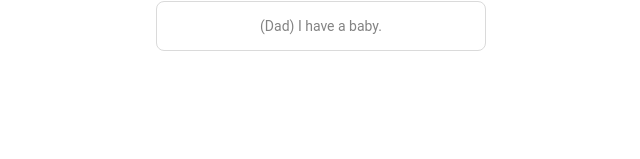
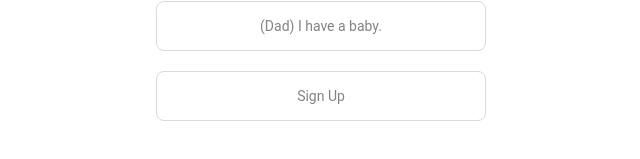
Before and after one commit to GDSC-DEU/2022-SolutionChallenge-Dasoni, a React app in the folder frontend/: page /signup in a window 1280 px wide. Shown: the part 371-530 px from the top of the page, without its empty margins (319-959 px from the left). Built offline with nearby package versions, Linux system fonts and the light colour scheme; no server answers.

Commit message:
feat: add `signup` hook function

```diff
--- a/frontend/src/hooks/useUserActions/index.ts
+++ b/frontend/src/hooks/useUserActions/index.ts
@@ -45,9 +45,20 @@ function useUserActions() {
     navigate("/login");
   }
 
+  async function signup(stateType: string) {
+    await axios
+      .patch(`${DASONI_BACKEND_API}/users`, {
+        stateType,
+      })
+      .then((res) => {
+        setUser({ stateType });
+      });
+  }
+
   return {
     googleLogin,
     logout,
+    signup,
   };
 }
 
--- a/frontend/src/pages/Signup/index.tsx
+++ b/frontend/src/pages/Signup/index.tsx
@@ -4,9 +4,13 @@ import * as React from "react";
 import { useState, SetStateAction, Dispatch } from "react";
 import { Link } from "react-router-dom";
 
+import useUserActions from "hooks/useUserActions";
+
 import { SignupSection } from "./styles";
 
 function Signup() {
+  const userActions = useUserActions();
+  const [stateType, setStateType] = useState("");
 
   const [unmarriedClicked, setUnmarriedClicked] = useState(false);
   const [momClicked, setMomClicked] = useState(false);
@@ -14,12 +18,14 @@ function Signup() {
 
   const handleClick = (
     state: boolean,
-    setter: Dispatch<SetStateAction<boolean>>
+    setter: Dispatch<SetStateAction<boolean>>,
+    stateType: string
   ) => {
     setUnmarriedClicked(false);
     setMomClicked(false);
     setDadClicked(false);
     setter(!state);
+    setStateType(stateType);
   };
 
   return (
@@ -32,22 +38,27 @@ function Signup() {
       <SignupSection>
         <div className="introduce">Please select your current status.</div>
         <ClickButton
-          onClick={() => handleClick(unmarriedClicked, setUnmarriedClicked)}
+          onClick={() =>
+            handleClick(unmarriedClicked, setUnmarriedClicked, "UNMARRIED")
+          }
           clicked={unmarriedClicked}
         >
           I’m an unmarried pregnant woman now.
         </ClickButton>
         <ClickButton
-          onClick={() => handleClick(momClicked, setMomClicked)}
+          onClick={() => handleClick(momClicked, setMomClicked, "MOTHER")}
           clicked={momClicked}
         >
           (Mom) I have a baby.
         </ClickButton>
         <ClickButton
-          onClick={() => handleClick(dadClicked, setDadClicked)}
+          onClick={() => handleClick(dadClicked, setDadClicked, "FATHER")}
           clicked={dadClicked}
         >
           (Dad) I have a baby.
+        </ClickButton>
+        <ClickButton onClick={() => userActions.signup(stateType)}>
+          Sign Up
         </ClickButton>
       </SignupSection>
     </>
```
